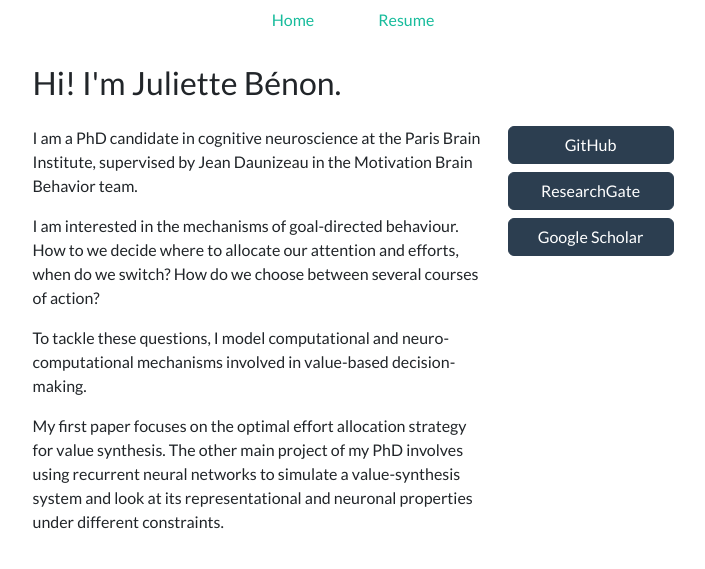
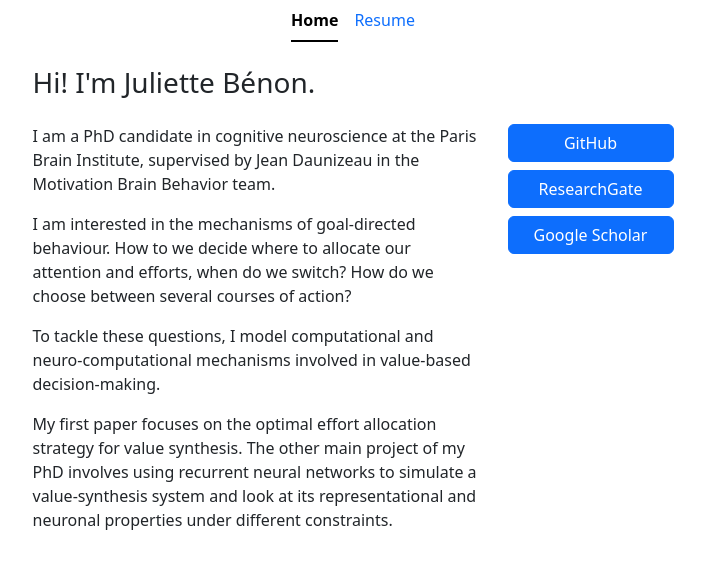
Before and after one commit to jbenon/jbenon.github.io, a Jekyll site: the page built from index.html, in a window 1280 px wide. Shown: the top 569 px of the page, without its empty margins (287-992 px from the left). Built offline with Jekyll 4.4.1, drawn with Linux system fonts in a browser that asks for light colours; nearby versions of some CDN libraries.

Commit message:
Use simple default theme

```diff
--- a/_layouts/default.html
+++ b/_layouts/default.html
@@ -5,8 +5,8 @@
         <meta charset="utf-8">
         <meta name="viewport" content="width=device-width, initial-scale=1">
         <title>Juliette Bénon</title>
-        <!-- Use Bootstrap 5.3.3 CSS with Bootswatch theme -->
-        <link rel="stylesheet" href="https://cdn.jsdelivr.net/npm/bootswatch@5.3.3/dist/flatly/bootstrap.min.css">
+        <!-- Use Bootstrap 5.3.3 CSS -->
+        <link href="https://cdn.jsdelivr.net/npm/bootstrap@5.3.3/dist/css/bootstrap.min.css" rel="stylesheet" integrity="sha384-QWTKZyjpPEjISv5WaRU9OFeRpok6YctnYmDr5pNlyT2bRjXh0JMhjY6hW+ALEwIH" crossorigin="anonymous">
         <!-- Use FontAwesome icons -->
         <script src="https://kit.fontawesome.com/f8ca30e2d6.js" crossorigin="anonymous"></script>
     </head>
```
